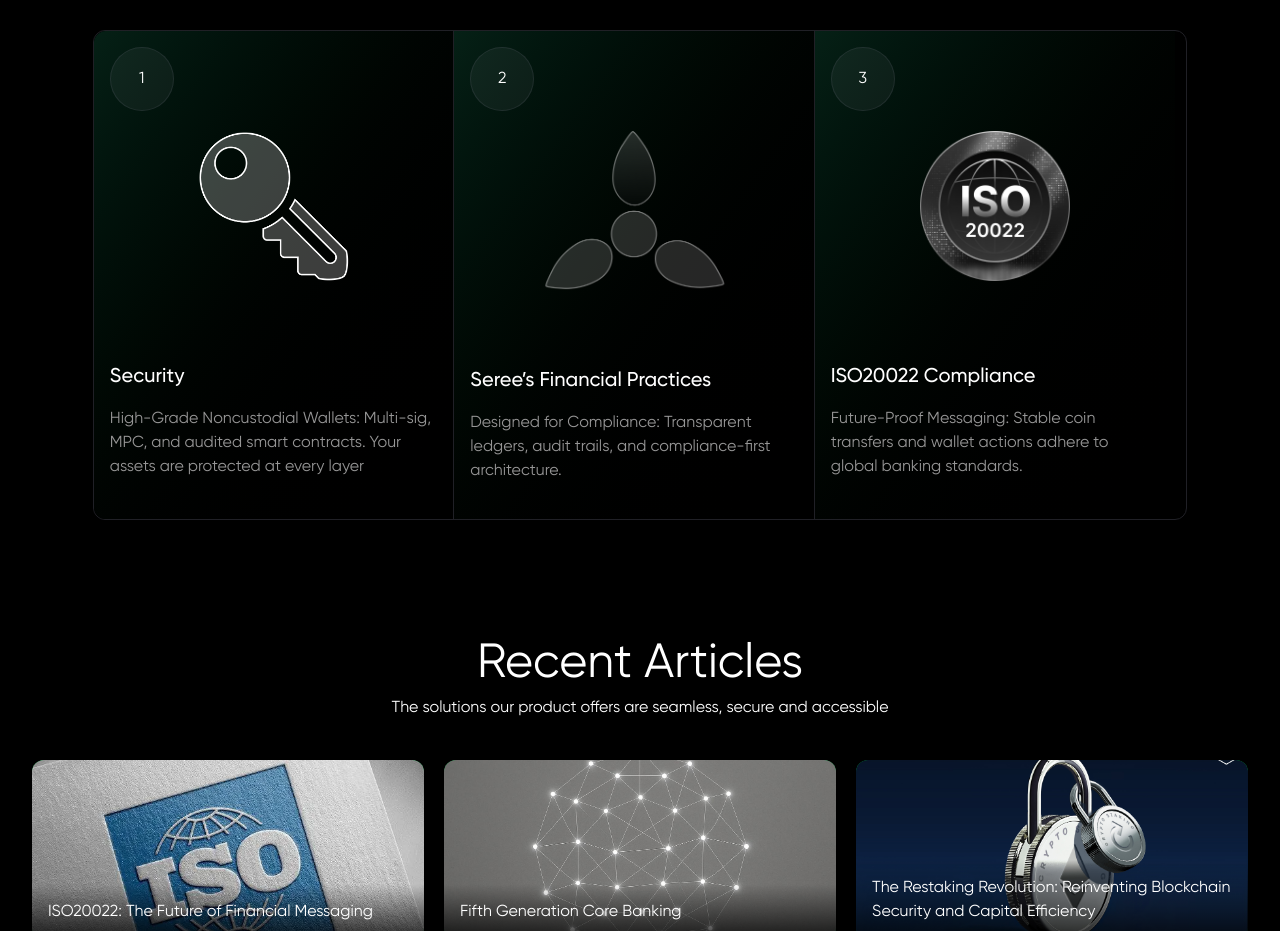
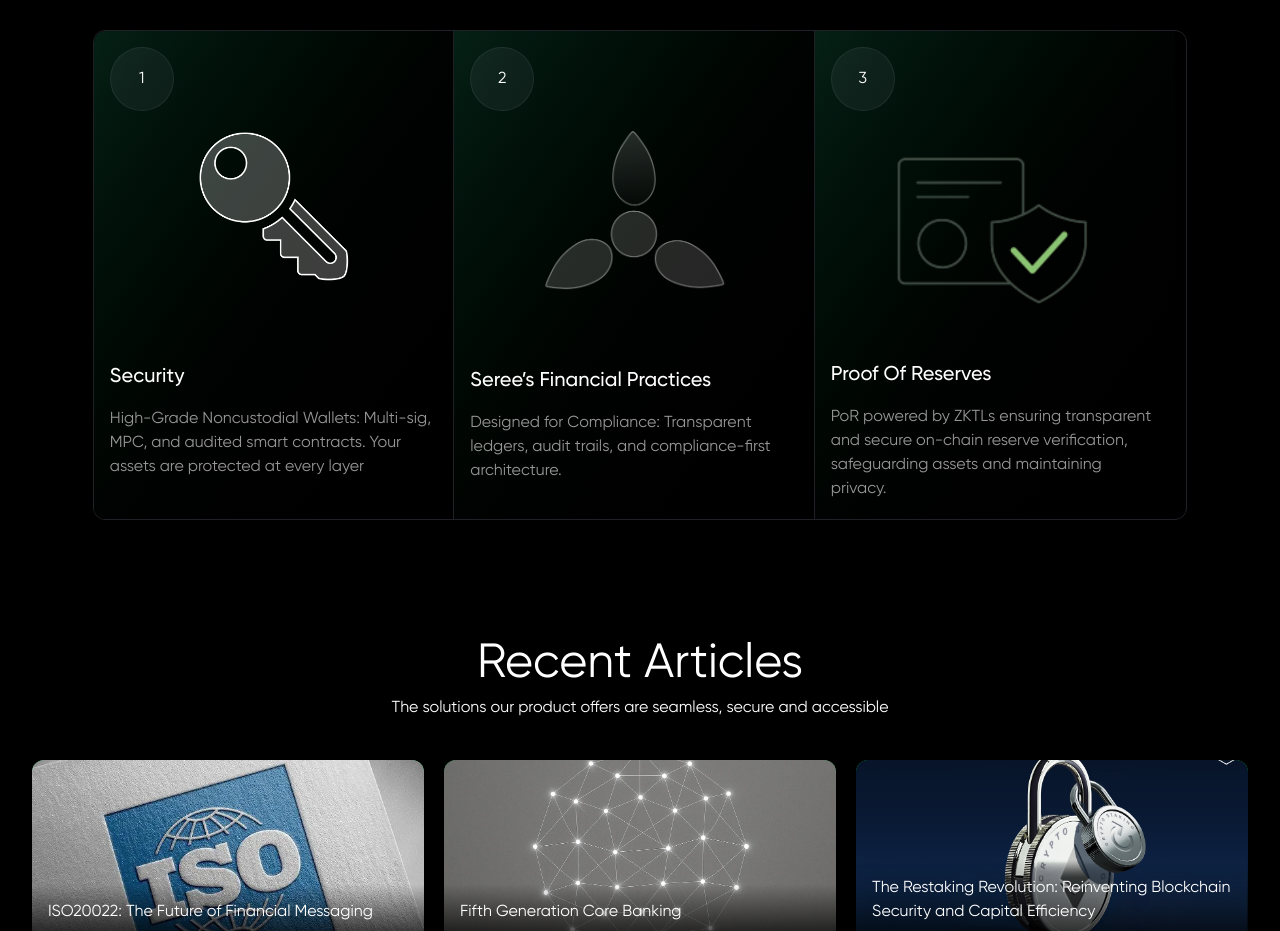
Before and after one commit to 0xsereel/website, a React (Vite) app: page / in a window 1280 px wide. Shown: the part 1540-2471 px from the top of the page. Built offline with nearby package versions, Linux system fonts and the light colour scheme.

Commit message:
feat[IGS]: proof of reserve

```diff
--- a/src/components/Home/IGS.tsx
+++ b/src/components/Home/IGS.tsx
@@ -5,7 +5,7 @@ import { Link } from "react-router-dom";
 export const IGS = () => {
   const securityIconPath = "/images/solutions/security.png";
   const financialPracticeIconPath = "/images/solutions/financial-practices.png";
-  const iso20022IconPath = "/images/solutions/ISO20022.png";
+  const poRPath = "/images/solutions/PoR.png";
 
   return (
     <section className="w-full flex items-center justify-center pb-10 pt-20">
@@ -93,16 +93,16 @@ export const IGS = () => {
             </div>
 
             <div className="mt-5 w-full flex items-center justify-center">
-              <img src={iso20022IconPath} className="w-[150px]" alt="" />
+              <img src={poRPath} className="w-[200px]" alt="" />
             </div>
 
-            <div className="mt-[82px]">
+            <div className="mt-[30px]">
               <h3 className="font-gilroy-medium text-xl">
-                ISO20022 Compliance
+                Proof Of Reserves
               </h3>
               <p className="mt-4 text-[#969696]">
-                Future-Proof Messaging: Stable coin transfers and wallet actions
-                adhere to global banking standards.
+                PoR powered by ZKTLs ensuring transparent and secure on-chain reserve verification,
+                safeguarding assets and maintaining privacy.
               </p>
             </div>
           </div>
```
Also changed, not shown: public/images/solutions/PoR.png (added).
